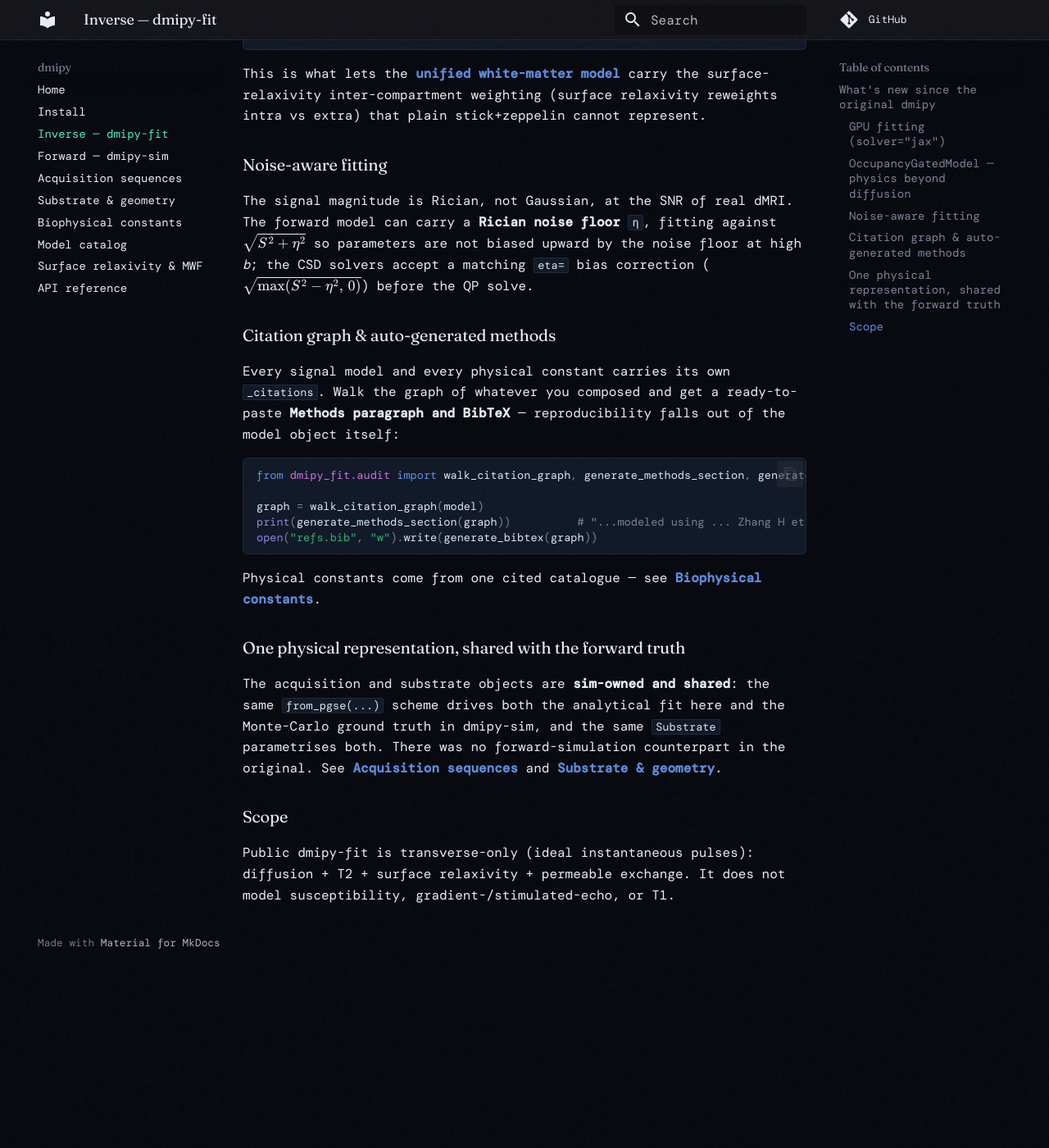
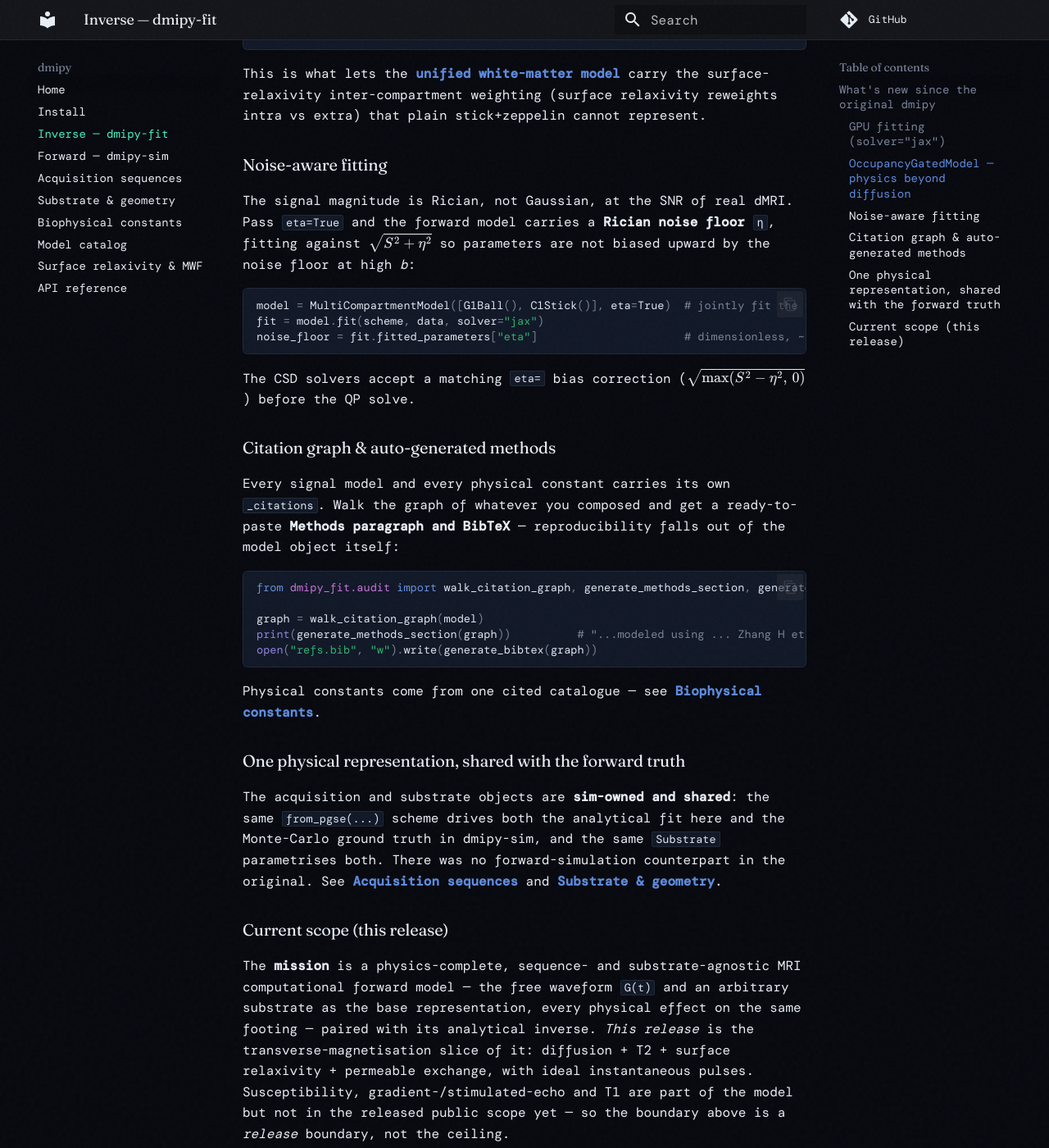
Before and after one commit to dmrai-lab/dmipy, an MkDocs documentation site: the page built from docs/fit.md, in a window 1280 px wide and 1400 px high, scrolled down 1663 px. Shown: the whole window at 82% size. Built offline with MkDocs 1.6.1 and Material for MkDocs 9.7.7, drawn with Linux system fonts in a browser that asks for light colours; some web fonts are replaced; before the commit the page ends 2836 px from its top, so only the background shows below that.

Commit message:
docs: frame current scope against the mission + add noise-aware code example
- Home: add a "The mission" note -- a physics-complete, sequence- and substrate-agnostic
  forward model + analytical inverse; what's released today is the transverse-magnetisation
  slice, and the Scope notes mark the release boundary, not the ceiling.
- fit page: "Scope" -> "Current scope (this release)", tied to the mission so the
  susceptibility/GRE/T1 exclusions read as not-yet-released, not out-of-model.
- fit page: noise-aware section now has a runnable code example (eta=True adds the fitted
  Rician floor), matching the other changelog subsections.

Co-Authored-By: Claude Opus 4.8 (1M context) <noreply@anthropic.com>

````diff
--- a/docs/fit.md
+++ b/docs/fit.md
@@ -67,10 +67,18 @@ stick+zeppelin cannot represent.
 
 ### Noise-aware fitting
 
-The signal magnitude is Rician, not Gaussian, at the SNR of real dMRI. The forward model can
-carry a **Rician noise floor** `η`, fitting against $\sqrt{S^2 + \eta^2}$ so parameters are not
-biased upward by the noise floor at high *b*; the CSD solvers accept a matching `eta=` bias
-correction ($\sqrt{\max(S^2-\eta^2,\,0)}$) before the QP solve.
+The signal magnitude is Rician, not Gaussian, at the SNR of real dMRI. Pass `eta=True` and the
+forward model carries a **Rician noise floor** `η`, fitting against $\sqrt{S^2 + \eta^2}$ so
+parameters are not biased upward by the noise floor at high *b*:
+
+```python
+model = MultiCompartmentModel([G1Ball(), C1Stick()], eta=True)  # jointly fit the noise floor
+fit = model.fit(scheme, data, solver="jax")
+noise_floor = fit.fitted_parameters["eta"]                      # dimensionless, ~ 1/SNR
+```
+
+The CSD solvers accept a matching `eta=` bias correction ($\sqrt{\max(S^2-\eta^2,\,0)}$) before
+the QP solve.
 
 ### Citation graph & auto-generated methods
 
@@ -95,8 +103,12 @@ scheme drives both the analytical fit here and the Monte-Carlo ground truth in d
 the same `Substrate` parametrises both. There was no forward-simulation counterpart in the
 original. See **[Acquisition sequences](sequences.md)** and **[Substrate & geometry](substrate.md)**.
 
-### Scope
+### Current scope (this release)
 
-Public dmipy-fit is transverse-only (ideal instantaneous pulses): diffusion + T2 + surface
-relaxivity + permeable exchange. It does not model susceptibility, gradient-/stimulated-echo,
-or T1.
+The **mission** is a physics-complete, sequence- and substrate-agnostic MRI computational
+forward model — the free waveform `G(t)` and an arbitrary substrate as the base representation,
+every physical effect on the same footing — paired with its analytical inverse. *This release*
+is the transverse-magnetisation slice of it: diffusion + T2 + surface relaxivity + permeable
+exchange, with ideal instantaneous pulses. Susceptibility, gradient-/stimulated-echo and T1 are
+part of the model but not in the released public scope yet — so the boundary above is a
+*release* boundary, not the ceiling.
````
Also changed, not shown: docs/index.md (+9 -0 lines).
